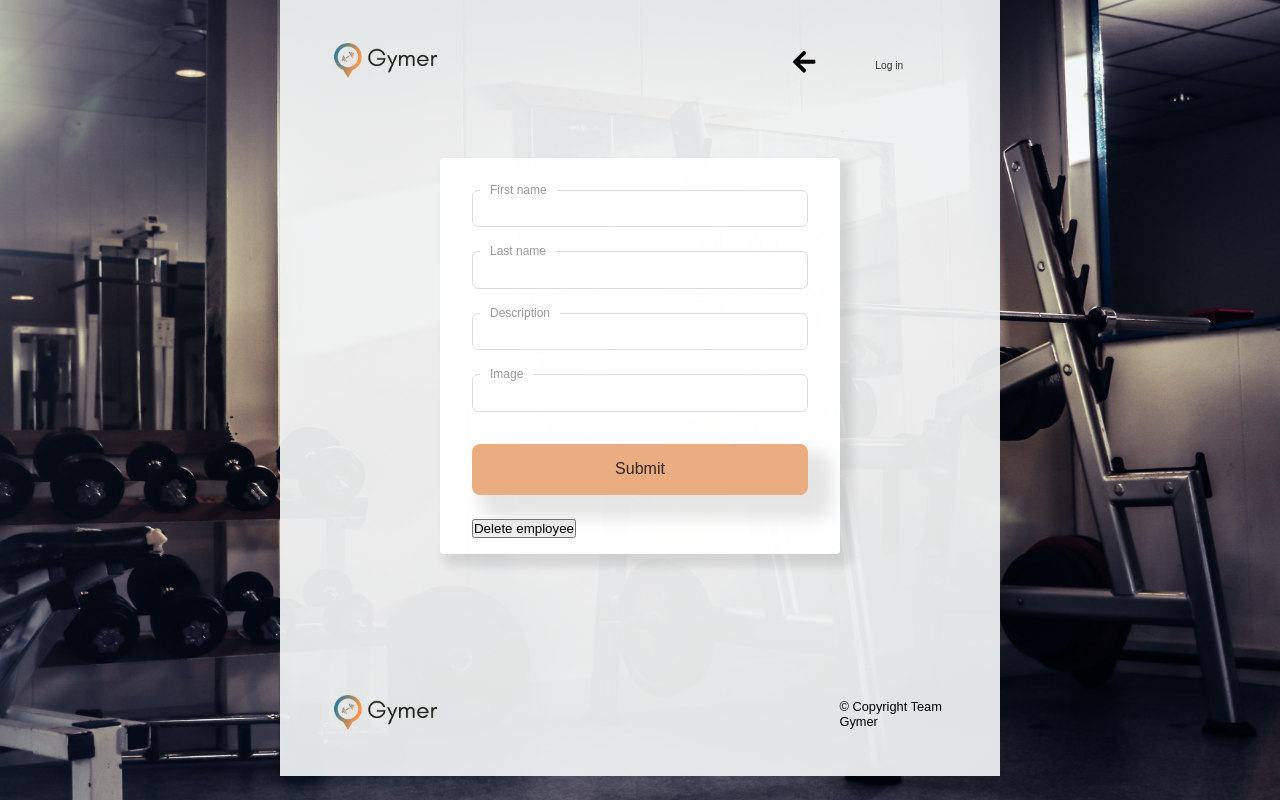
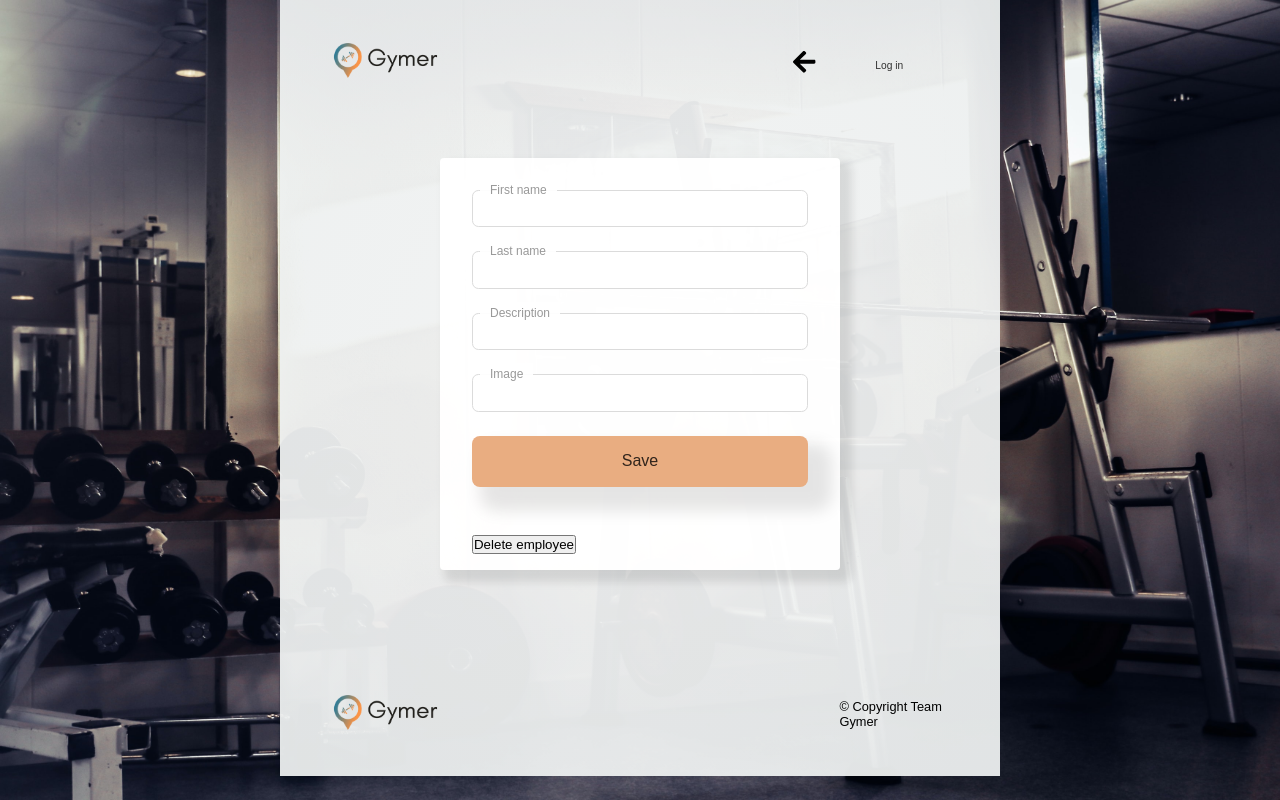
Before and after one commit to dominikajarek/gymer-front-end, a React (Create React App) app: page /employees/1 in a window 1280 px wide. Built offline with nearby package versions, Linux system fonts and the light colour scheme; no server answers; sample sign-in values are in the browser's storage.

Commit message:
edit employees data in progress

```diff
--- a/src/components/forms/EditEmployeeForm.js
+++ b/src/components/forms/EditEmployeeForm.js
@@ -1,6 +1,7 @@
 import React from 'react';
 
 export const EditEmployeeForm = (props) => {
+
   return (
       <div className="register">
           <form className='register-form'>
@@ -11,6 +12,7 @@ export const EditEmployeeForm = (props) => {
                          type="text"
                          className='input-type-text'
                          value={props.firstName}
+                         onChange={({target}) => props.setFirstName(target.value)}
                   />
               </p>
               <p className='register-input-field'>
@@ -20,6 +22,7 @@ export const EditEmployeeForm = (props) => {
                          type="text"
                          className='input-type-text'
                          value={props.lastName}
+                         onChange={({target}) => props.setLastName(target.value)}
                   />
               </p>
               <p className='register-input-field'>
@@ -29,6 +32,7 @@ export const EditEmployeeForm = (props) => {
                          type="text"
                          className='input-type-text'
                          value={props.description}
+                         onChange={({target}) => props.setDescription(target.value)}
                   />
               </p>
               <p className='register-input-field'>
@@ -38,10 +42,11 @@ export const EditEmployeeForm = (props) => {
                          type="text"
                          className='input-type-text'
                          value={props.image}
+                         onChange={({target}) => props.setImage(target.value)}
                   />
               </p>
               <p className='register-input-field'>
-                  <input type="submit" value="Submit" />
+                  <button className="button-submit" onClick={props.onChange}>Save</button>
               </p>
               <button>Delete employee</button>
           </form>
--- a/src/components/partner/settings/EmployeeList.js
+++ b/src/components/partner/settings/EmployeeList.js
@@ -1,7 +1,7 @@
 import React from 'react';
 import { EmployeesCard } from "./EmployeesCard";
 
-export const EmployeeList = ({employeesList = []}) => {
+export const EmployeeList = ({employeesList = [], partnerId}) => {
 
     return (
         <>
@@ -10,7 +10,9 @@ export const EmployeeList = ({employeesList = []}) => {
                         return (
                             <div key={index}>
                                 <EmployeesCard
-                                    employees={ data } />
+                                    employees={data}
+                                    partnerId={partnerId}
+                                />
                             </div>
                         );
                     }
--- a/src/components/partner/settings/EmployeesCard.js
+++ b/src/components/partner/settings/EmployeesCard.js
@@ -16,7 +16,9 @@ export const EmployeesCard = (props) => {
                             to={{
                             pathname: `/employees/${props.employees.id}`,
                             state: {
-                                employees: props.employees
+                                employees: props.employees,
+                                id: props.employees.id,
+                                partnerId: props.partnerId
                             } }}>
                             <h1 className="card__header">{props.employees.firstName}{" "}{props.employees.lastName}</h1>
                         </Link>
--- a/src/components/partner/settings/ManageEmployees.js
+++ b/src/components/partner/settings/ManageEmployees.js
@@ -8,10 +8,6 @@ import image from '../../../images/kitty.jpg';
 export const ManageEmployees = () => {
     const [employeesList, setEmployeesList] = useState();
     const [partnerId, setPartnerId] = useState();
-    const [description, setDescription] = useState('');
-    const [image, setImage] = useState('');
-    const [firstName, setFirstName] = useState('');
-    const [lastName, setLastName] = useState('');
 
     useEffect(() => {
         axios.get('/api/me')
@@ -42,7 +38,9 @@ export const ManageEmployees = () => {
         <div>
             <div className='search-grids'>
                 <EmployeeList
-                    employeesList={employeesList} />
+                    employeesList={employeesList}
+                    partnerId={partnerId}
+                />
             </div>
             <Link
                 className='gym-link'
--- a/src/components/partner/settings/PartnerProfileMenu.js
+++ b/src/components/partner/settings/PartnerProfileMenu.js
@@ -29,8 +29,12 @@ export const PartnerProfileMenu = () => {
                                     Edit data
                                 </Link>
                                 <Link to='/employees'
+                                      className='btn btn-one link-style employees'>
+                                    Manage employees
+                                </Link>
+                                <Link to='/partner-slots'
                                       className='btn btn-one link-style slots'>
-                                    Manage employees
+                                    Manage slots
                                 </Link>
                                 <Link to='/login'
                                       className='btn btn-one link-style logout'
--- a/src/components/partner/settings/UpdateEmployeeById.js
+++ b/src/components/partner/settings/UpdateEmployeeById.js
@@ -1,17 +1,59 @@
-import React from 'react';
+import React, {useEffect, useState} from 'react';
 import { EditEmployeeForm } from "../../forms/EditEmployeeForm";
-import { useLocation } from "react-router-dom";
+import {useHistory, useLocation} from "react-router-dom";
+import axios from "axios";
 
 export const UpdateEmployeeById = () => {
       const location = useLocation();
+      const history = useHistory();
+      console.log(location)
+      const [firstName, setFirstName] = useState(location.state?.employees.firstName);
+      const [lastName, setLastName] = useState(location.state?.employees.lastName);
+      const [image, setImage] = useState(location.state?.employees.image);
+      const [description, setDescription] = useState(location.state?.employees.description);
+
+      const submitChange = (e) => {
+            e.preventDefault();
+            if (window.confirm("Do you really want to update data?")) {
+                handleChangeEmployeesData();
+            }
+      };
+
+      const updatedEmployee = {
+          description: "description",
+          firstName: "firstName",
+          image: "image",
+          lastName: "lastName"
+      };
+
+      const handleChangeEmployeesData = () => {
+          axios.put(`/api/partners/${location.state.partnerId}/employees/${location.state.id}`, updatedEmployee)
+              .then(response => {
+                  console.log(response);
+                  // history.replaceState(updatedEmployee, '', `/employees/${location.state.id}`);
+              })
+      };
+        // useEffect(() => {
+        //     axios.get(`/api/partners/${location.state.partnerId}/employees/${location.state.id}`)
+        //         .then(response => {
+        //             console.log(response);
+        //             console.log(updatedEmployee)
+        //             // history.replaceState(updatedEmployee, '', `/employees/${location.state.id}`);
+        //         })
+        // }, []);
 
       return (
           <EditEmployeeForm
               id={location.state?.employees.id}
-              firstName={location.state?.employees.firstName}
-              lastName={location.state?.employees.lastName}
-              image={location.state?.employees.image}
-              description={location.state?.employees.description}
+              firstName={firstName}
+              lastName={lastName}
+              image={image}
+              description={description}
+              setFirstName={setFirstName}
+              setLastName={setLastName}
+              setImage={setImage}
+              setDescription={setDescription}
+              onChange={submitChange}
           />
       );
 };
--- a/src/styles/header.css
+++ b/src/styles/header.css
@@ -161,7 +161,7 @@ div[class*=box] {
 .user-nav {
     grid-template-columns: 1fr;
     grid-template-areas:
-            "profile" "slots" "logout";
+            "profile" "employees" "slots" "logout";
     grid-gap: 1em;
     margin: 1em;
     grid-area: buttons;
@@ -169,6 +169,10 @@ div[class*=box] {
 
 .profile {
     grid-area: profile;
+}
+
+.employees {
+    grid-area: employees;
 }
 
 .slots {
```
